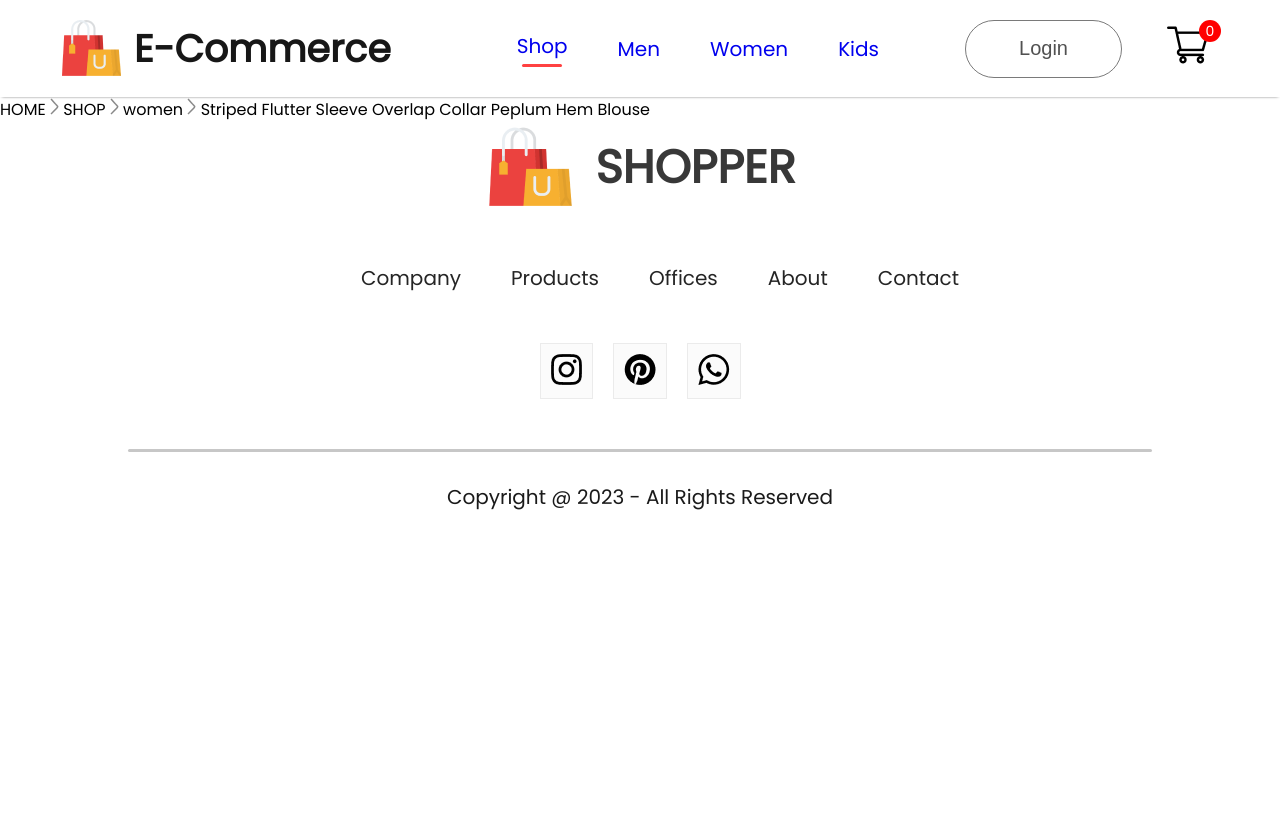
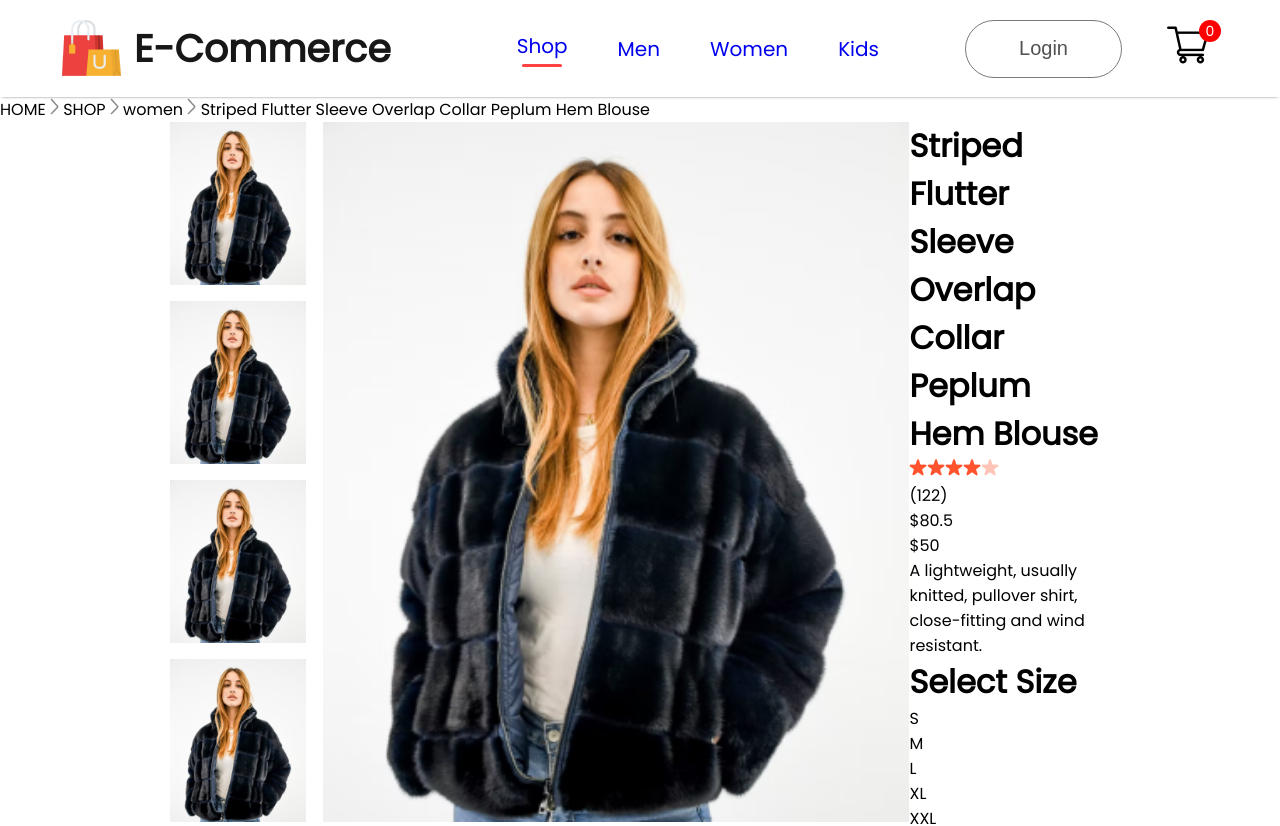
Before and after one commit to NicholasAdams722/E-Commerce, a React (Create React App) app: page /product/1 in a window 1280 px wide. Shown: the top 826 px of the page. Before the commit the page ends 800 px from the top, so only its background shows below. Built offline with nearby package versions, Linux system fonts and the light colour scheme.

Commit message:
product-display

```diff
--- a/src/Components/ProductDisplay/ProductDisplay.css
+++ b/src/Components/ProductDisplay/ProductDisplay.css
@@ -0,0 +1,25 @@
+.productdisplay{
+    display: flex;
+    margin: 0px 170px;
+}
+
+.productdisplay-left{
+    display: flex;
+    gap: 17px;
+}
+
+.productdisplay-img-list{
+    display: flex;
+    flex-direction: column;
+    gap: 16px;
+}
+
+.productdisplay-img-list img{
+    height: 163px
+}
+
+.productdisplay-main-img{
+    width: 586px;
+    height: 700px;
+
+}
--- a/src/Components/ProductDisplay/ProductDisplay.jsx
+++ b/src/Components/ProductDisplay/ProductDisplay.jsx
@@ -1,14 +1,52 @@
 import React from 'react'
 import './ProductDisplay.css'
+import star_icon from '../Assets/star_icon.png'
+import star_dull_icon from '../Assets/star_dull_icon.png'
 
-const ProductDisplay = () => {
+const ProductDisplay = (props) => {
+    const {product} = props;
   return (
     <div className='productdisplay'>
     <div className='productdisplay-left'>
-
+    <div className='productdisplay-img-list'>
+        <img src= {product.image} alt='' />
+        <img src= {product.image} alt='' />
+        <img src= {product.image} alt='' />
+        <img src= {product.image} alt='' />
+    </div>
+    <div className='productdisplay-img'>
+        <img className='productdisplay-main-img' src={product.image} alt='' />
+    </div>
     </div>
     <div className='productdisplay-right'>
-
+    <h1>{product.name}</h1>
+    <div className='productdisplay-right-star'>
+        <img src={star_icon} alt='' />
+        <img src={star_icon} alt='' />
+        <img src={star_icon} alt='' />
+        <img src={star_icon} alt='' />
+        <img src={star_dull_icon} alt='' />
+        <p>(122)</p>
+    </div>
+    <div className='productdisplay-right-prices'>
+        <div className='productdisplay-right-price-old'>${product.old_price}</div>
+        <div className='productdisplay-right-price-new'>${product.new_price}</div>
+        <div className='productdisplay-right-description'>A lightweight, usually knitted, pullover shirt, close-fitting and wind resistant.
+        </div>
+        <div className='productdisplay-right-size'>
+            <h1>Select Size</h1>
+            <div className="productdisplay-right-size">
+                <div>S</div>
+                <div>M</div>
+                <div>L</div>
+                <div>XL</div>
+                <div>XXL</div>
+            </div>
+        </div>
+        <button>ADD TO CART</button>
+        <p className='productdisplay-right-category'><span>Category: </span>Women , T-Shirt, Crop Top</p>
+        <p className='productdisplay-right-category'><span>Tags: </span>Modern, Latest</p>
+    </div>
     </div>
     </div>
   )
```
